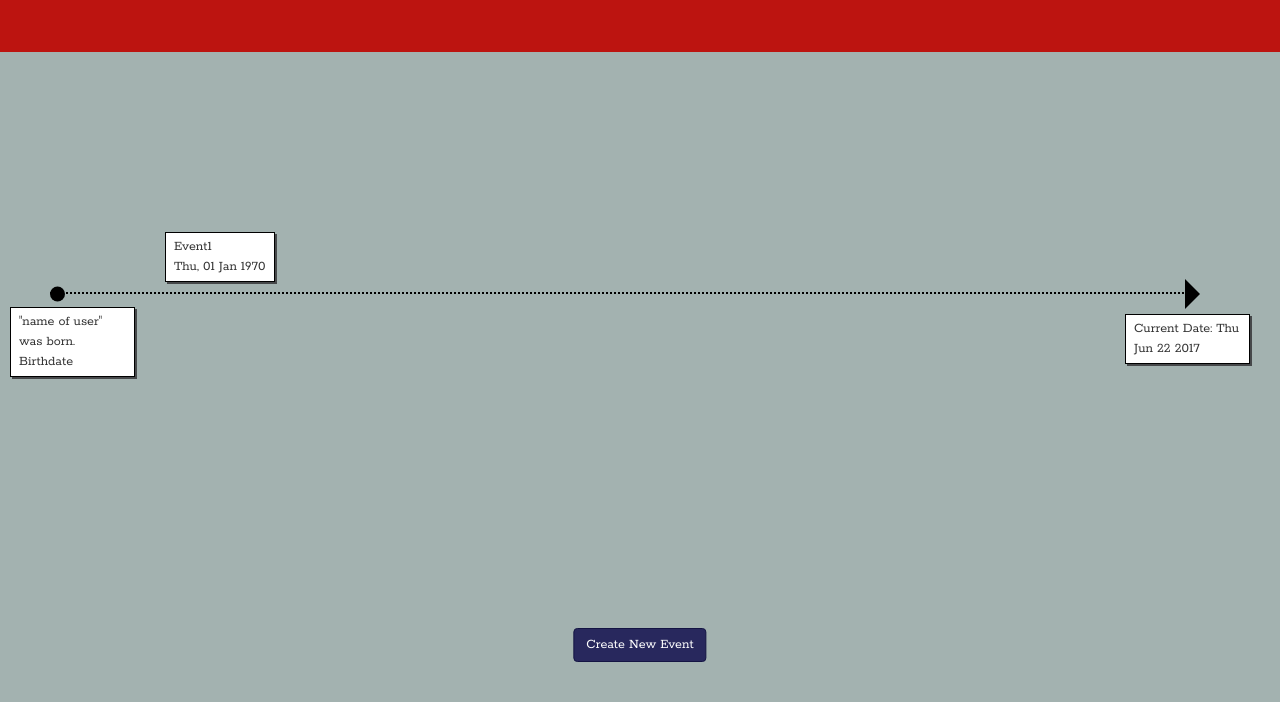
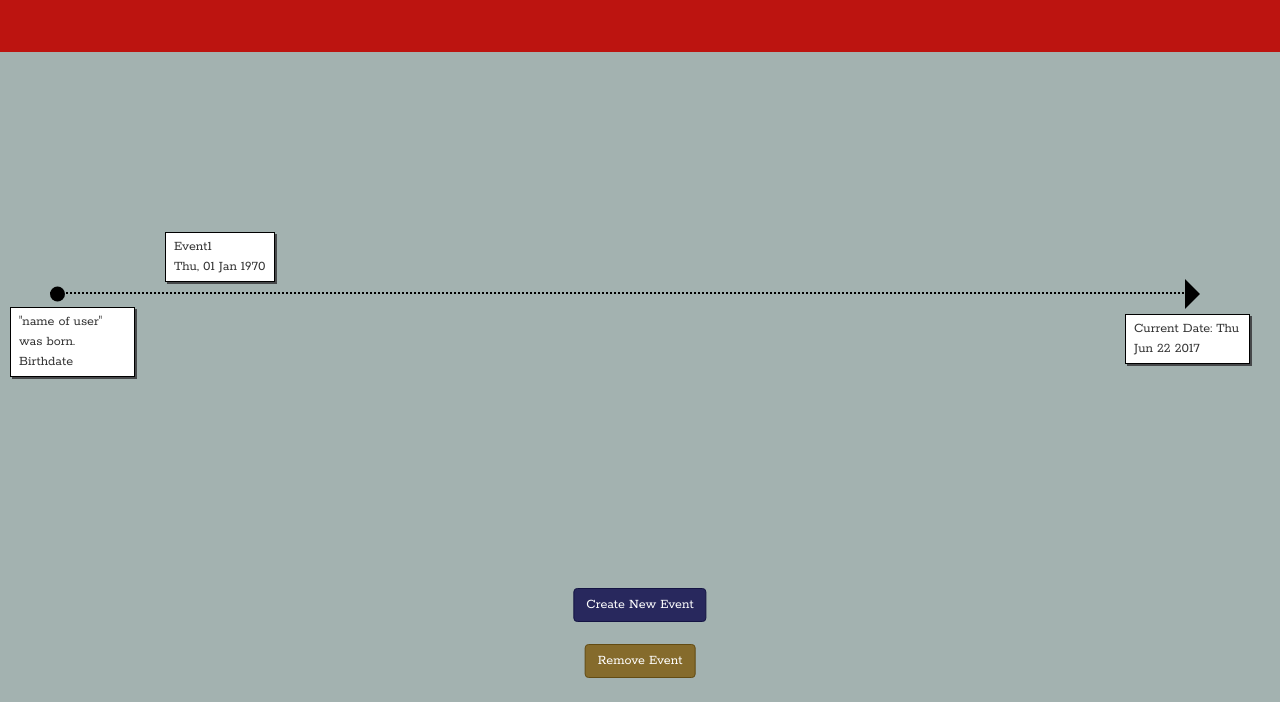
Before and after one commit to jerrudS/timeline, a plain HTML site: page index.html in a window 1280 px wide. Shown: the part 98-800 px from the top of the page. Drawn offline with nearby package versions, Linux system fonts and the light colour scheme.

Commit message:
Create "Remove Events" button. #5

```diff
--- a/index.html
+++ b/index.html
@@ -23,6 +23,9 @@
           </div>
           <div class="create-button">
             <button id="new-button" type="button" class="create-new btn btn-primary">Create New Event</button>
+          </div>
+          <div class="remove-button">
+            <button id="remove" type="button" class="remove-bn btn btn-warning">Remove Event</button>
           </div>
         </div>
       </div>
--- a/main.js
+++ b/main.js
@@ -168,15 +168,11 @@ function makeEventPage() {
 
     $eventUrl.removeAttribute('src')
     $eventUrl.removeAttribute('alt')
-    console.log($eventUrl)
 
     $eventTitle.textContent = data[i].title
     $eventDate.textContent = date
     $description.textContent = data[i].description
     $eventUrl.setAttribute('alt', 'user media')
     $eventUrl.setAttribute('src', data[i].url)
-    console.log($eventUrl)
-    console.log(data[i].url)
-    console.log($dateDiv)
   }
 }
--- a/styles.css
+++ b/styles.css
@@ -110,7 +110,14 @@ h1 {
 
 .create-button {
   position: absolute;
-  bottom: 5%;
+  bottom: 10%;
+  left: 50%;
+  transform: translateX(-50%);
+}
+
+.remove-bn {
+  position: absolute;
+  bottom: 3%;
   left: 50%;
   transform: translateX(-50%);
 }
@@ -146,6 +153,16 @@ h1 {
 .btn-success:hover {
   background-color: #4b976c;
   border-color: #0f5b30;
+}
+
+.btn-warning {
+  background-color: #856b2c;
+  border-color: #624b13;
+}
+
+.btn-warning:hover {
+  background-color: #c9b176;
+  border-color: #a38949;
 }
 
 #event,
```
